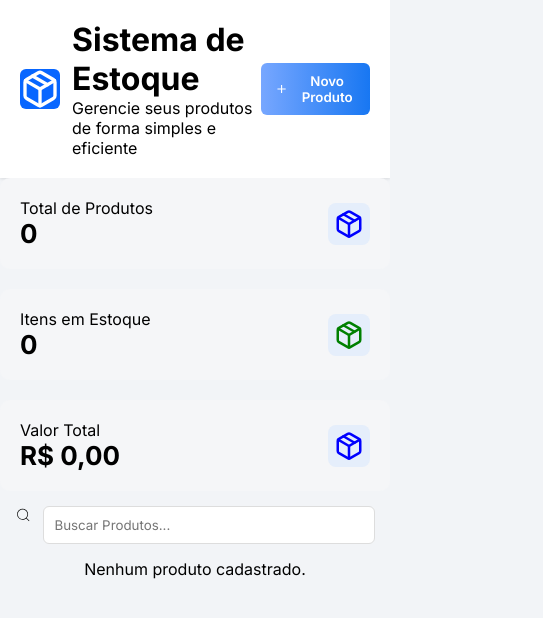
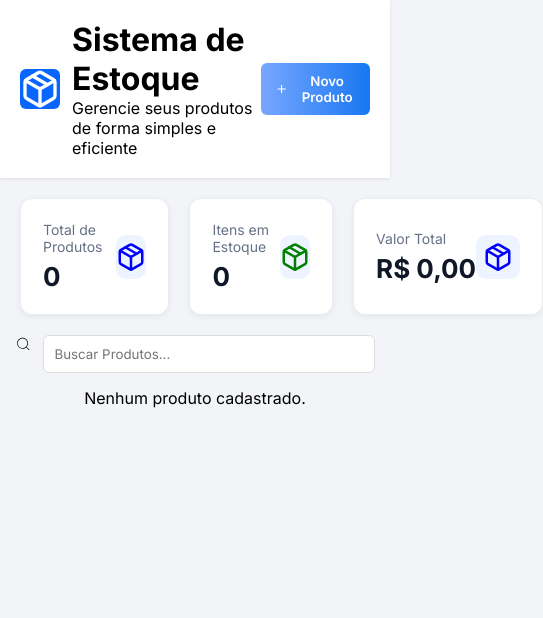
Before and after one commit to Uberdanalmeida/controle-estoque, a React (Vite) app: page / in a window 390 px wide. Shown: the top 618 px of the page, 543 px wide, since content can reach past the window. Built offline with nearby package versions, Linux system fonts and the light colour scheme.

Commit message:
Refatora estilos das cartas, ajustando o layout para um grid responsivo e melhorando a estética dos componentes.

```diff
--- a/src/App.css
+++ b/src/App.css
@@ -54,21 +54,34 @@ body{
   font-weight:600;
 }
 
-.card {
-  display: grid;
-  grid-template-columns: repeat(auto-fit, minmax(250px, 1fr));
-  gap: 20px;
+.card{
+  display:grid;
+  grid-template-columns: repeat(3, 1fr);
+  gap:20px;
+  margin:20px;
 }
 
-.cards {
-  flex: 1;
-  min-width: 220px;
-  background: #f5f6f8;
-  border-radius: 10px;
-  padding: 20px;
-  display: flex;
-  justify-content: space-between;
-  align-items: center;
+.cards{
+  background:#ffffff;
+  border-radius:12px;
+  padding:22px;
+  display:flex;
+  justify-content:space-between;
+  align-items:center;
+  box-shadow:0 2px 6px rgba(0,0,0,0.06);
+  border:1px solid #e9edf3;
+}
+
+.cards p{
+  color:#667085;
+  font-size:14px;
+  margin-bottom:6px;
+}
+
+.num{
+  font-size:28px;
+  font-weight:700;
+  color:#101828;
 }
 
 .num{
@@ -77,13 +90,13 @@ body{
 }
 
 .icon{
-  width:42px;
-  height:42px;
+  width:44px;
+  height:44px;
   display:flex;
   align-items:center;
   justify-content:center;
-  background:#e5eefb;
-  border-radius:8px;
+  background:#eef4ff;
+  border-radius:10px;
 }
 
 .busca{
```
